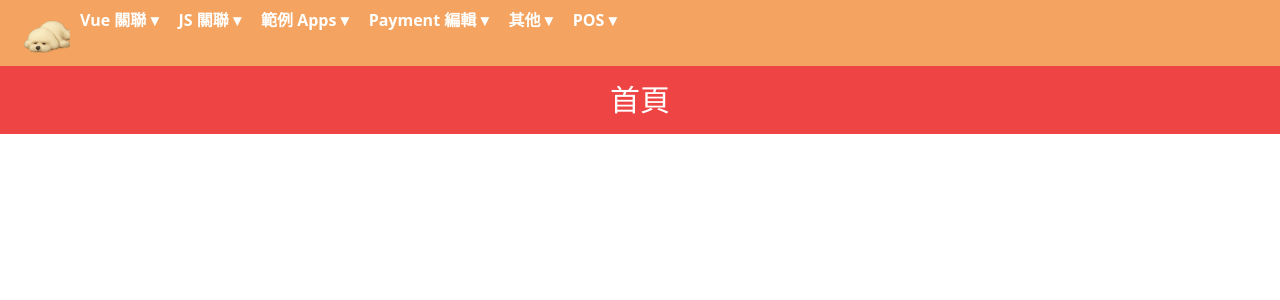
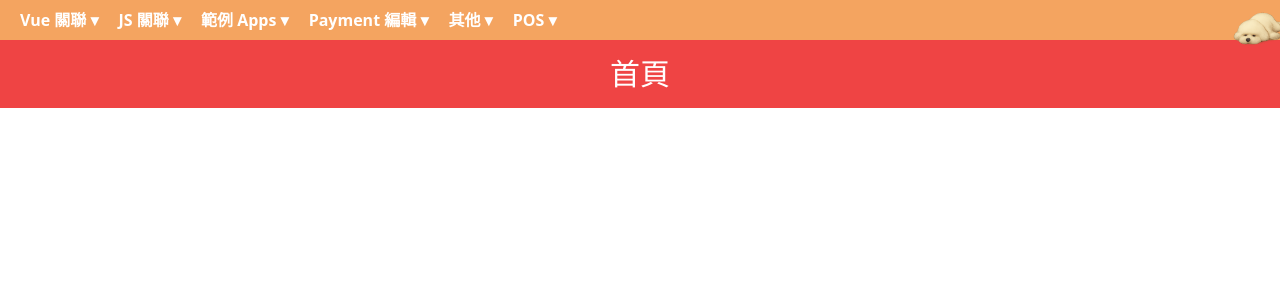
Before and after one commit to Roger0122/vue3_practise, a Vue app: page / in a window 1280 px wide. Shown: the top 300 px of the page. Built offline with nearby package versions, Linux system fonts and the light colour scheme.

Commit message:
修正 menu開合

```diff
--- a/src/view/navbar.vue
+++ b/src/view/navbar.vue
@@ -27,11 +27,15 @@ const openMap = reactive<Record<string, boolean>>({});
 
 // 切換展開/收合
 function toggleSection(id: string) {
-  openMap[id] = !openMap[id];
+  // 型別處理!!可以在!! 會把任何值「強制轉成嚴格的 boolean」。
+  const wasOpen = !!openMap[id];
 
   // 若你想改「手風琴（單開）」：
   for (const k of Object.keys(openMap)) openMap[k] = false;
+
+  if(!wasOpen){
   openMap[id] = true;
+  }
 }
 
 function closeAll() {
@@ -67,8 +71,16 @@ watch(
   padding: 8px 20px;
 }
 
-.link img { width: 50px; /* 或你要的大小 */ height: 50px; /* 或 auto 保持比例 */ }
+.link img {
+  width: 50px;
+  position: absolute;
+  top:0;
+  right: 0;
+  /* 或你要的大小 */
+  height: 50px;
+  /* 或 auto 保持比例 */
+  }
 
-.link { display: inline-block; margin-right: 10px; font-size: 16px; text-align: center;; transition: color 0.3s ease; }
+/* .link { display: inline-block; margin-right: 10px; font-size: 16px; text-align: center;; transition: color 0.3s ease; } */
 
 </style>
```
